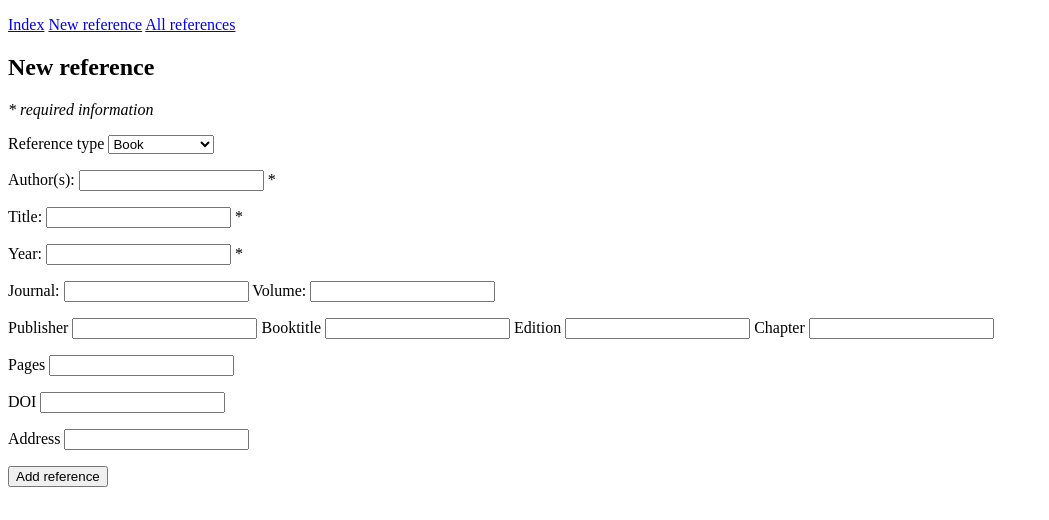
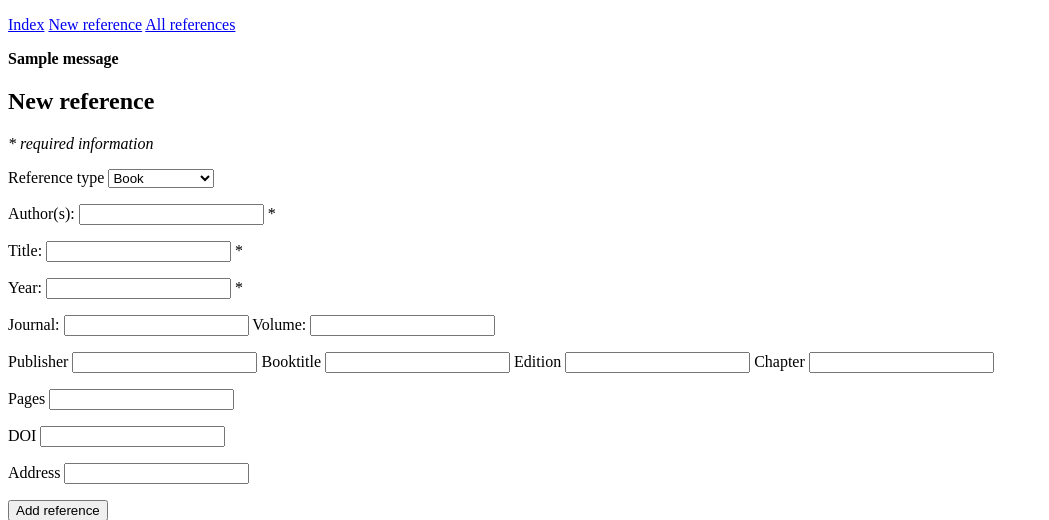
Before and after one commit to m0ssse/ohtuprojekti, a Flask app: page /new_reference in a window 1280 px wide. Shown: the top 520 px of the page, without its empty margins (0-1049 px from the left). Run offline with Flask 3, Linux system fonts and the light colour scheme; one stand-in notice (Sample message) is shown.

Commit message:
Added loop to display flashed messages

```diff
--- a/src/templates/layout.html
+++ b/src/templates/layout.html
@@ -16,6 +16,11 @@
         <a href="/references">All references</a>
       </p>
     </div>
+  {% for message in get_flashed_messages() %}
+    <div class="info">
+      <b>{{ message }}</b>
+    </div>
+  {% endfor %}
   {% block content %}{% endblock %}
   </body>
 </html>
```
